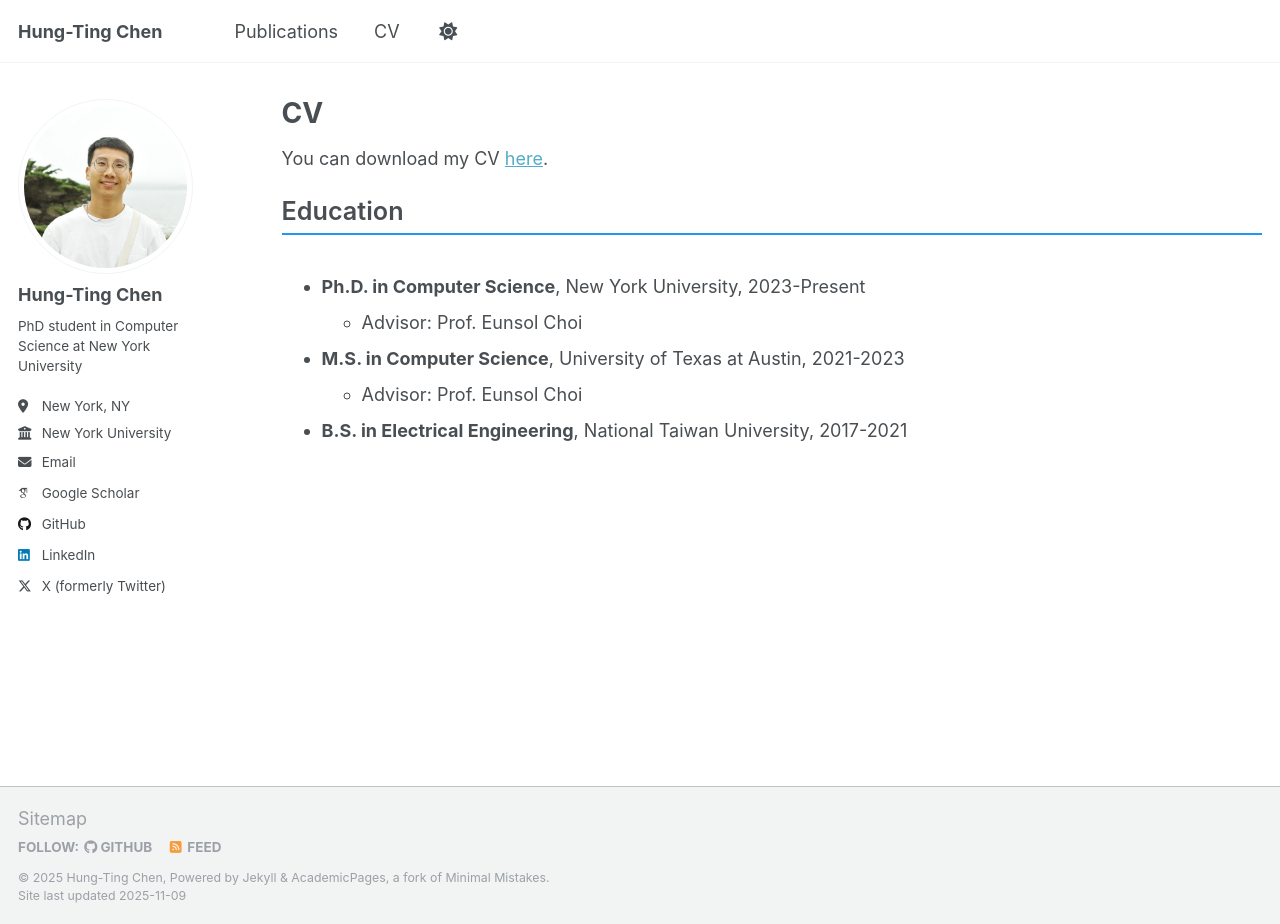
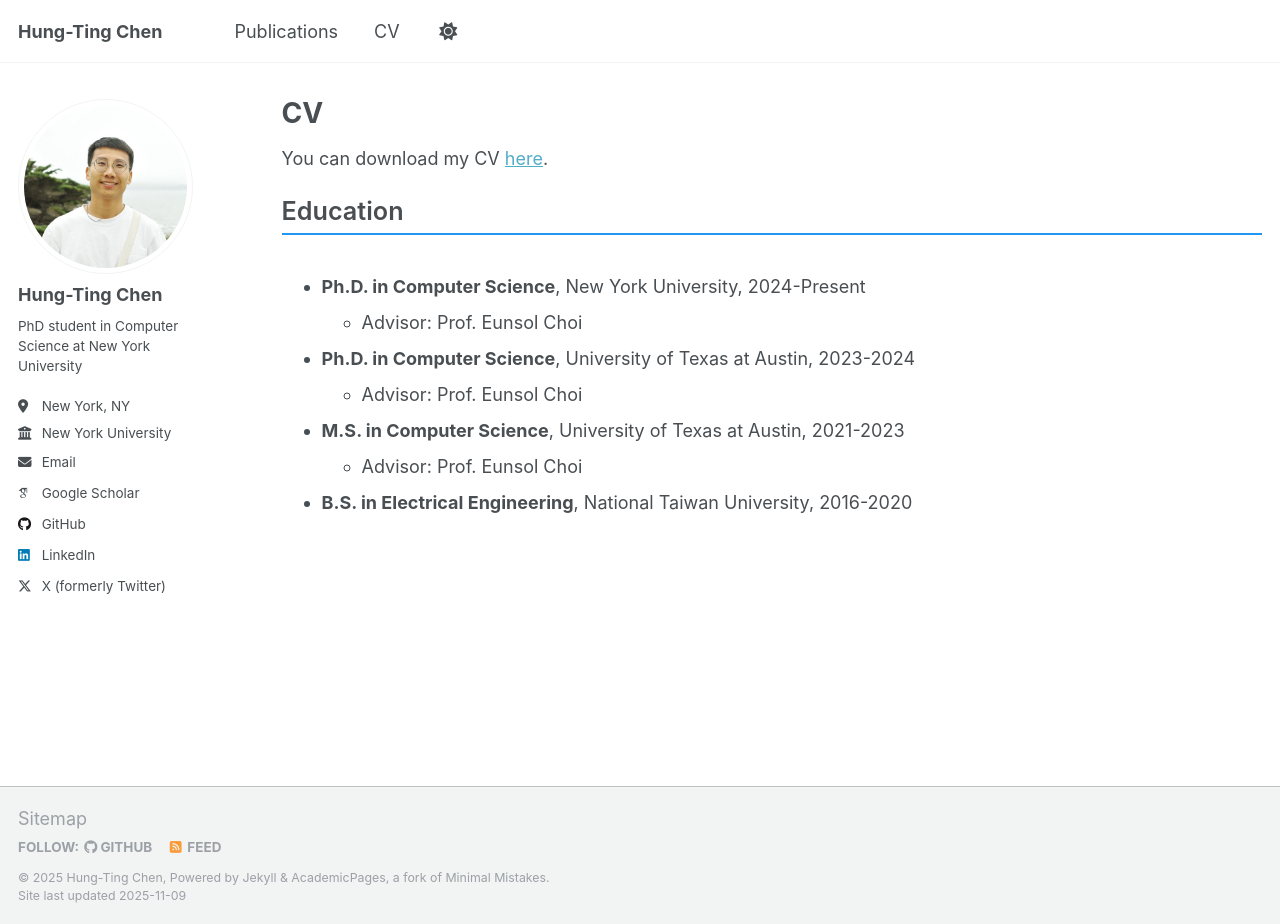
Before and after one commit to timchen0618/timchen0618.github.io, a Jekyll site: the page built from _pages/cv.md, in a window 1280 px wide and 924 px high. Built offline with Jekyll 4.4.1, drawn with Linux system fonts in a browser that asks for light colours; some web fonts are replaced; a script that is not in the unit is left out.

Commit message:
update CV

```diff
--- a/_pages/cv.md
+++ b/_pages/cv.md
@@ -13,8 +13,10 @@
 
 ## Education
 
-* **Ph.D. in Computer Science**, New York University, 2023-Present
+* **Ph.D. in Computer Science**, New York University, 2024-Present
+  * Advisor: Prof. Eunsol Choi
+* **Ph.D. in Computer Science**, University of Texas at Austin, 2023-2024
   * Advisor: Prof. Eunsol Choi
 * **M.S. in Computer Science**, University of Texas at Austin, 2021-2023
   * Advisor: Prof. Eunsol Choi
-* **B.S. in Electrical Engineering**, National Taiwan University, 2017-2021
+* **B.S. in Electrical Engineering**, National Taiwan University, 2016-2020
```
